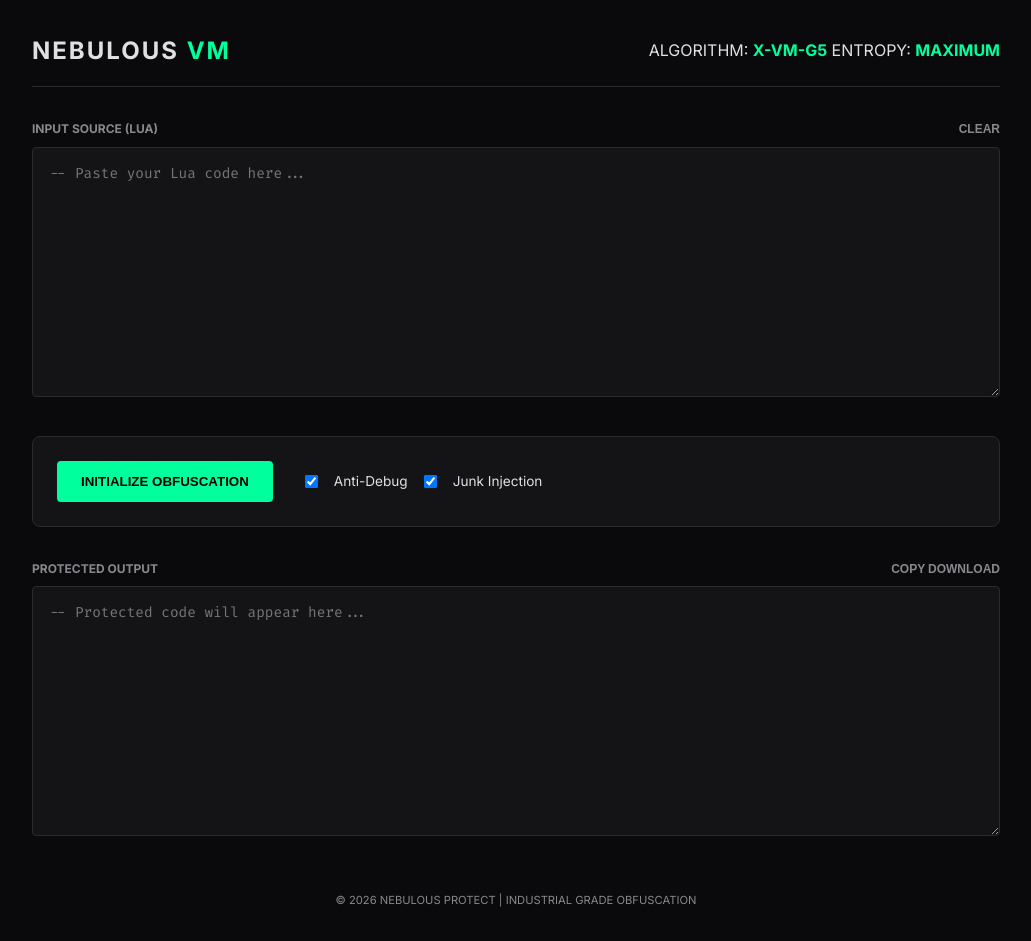
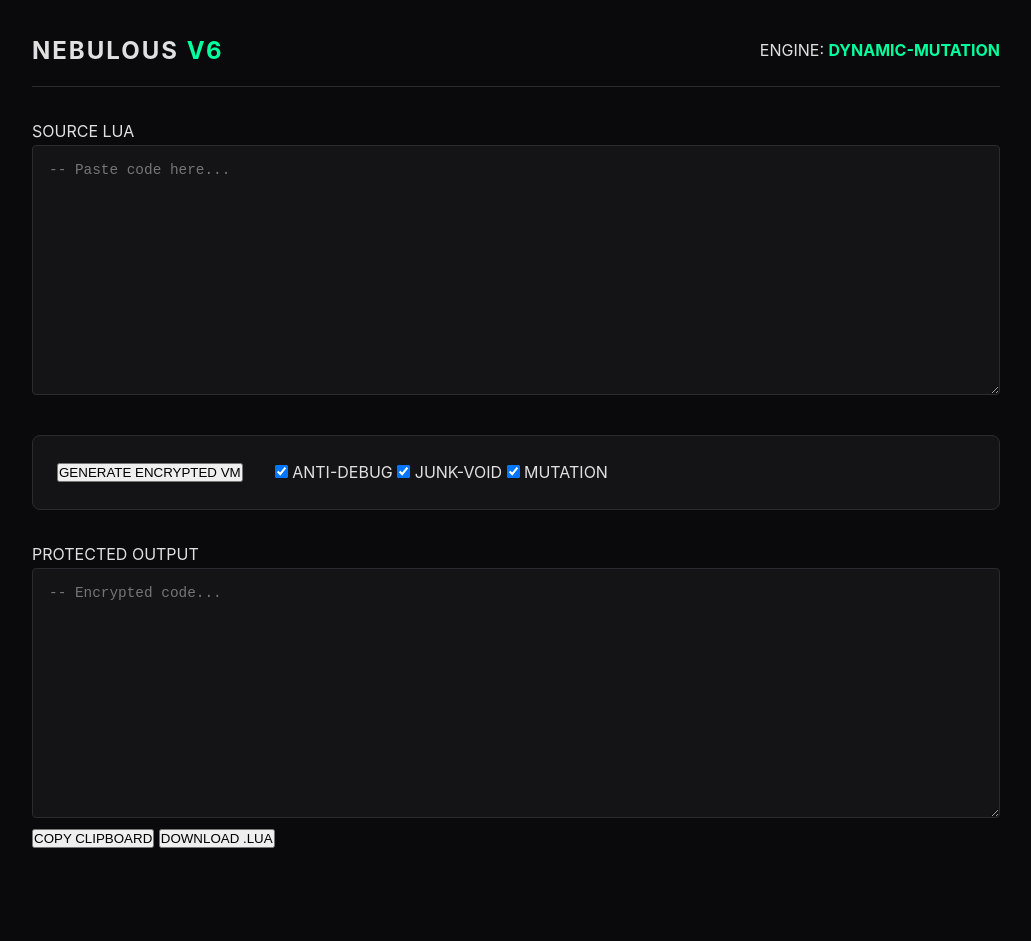
Before and after one commit to Zero-NSR/luau-obfuscator, a plain HTML site: page index.html in a window 1280 px wide. Shown: the whole page, without its empty margins (124-1155 px from the left). After the commit the page ends 883 px from the top, so only its background shows below. Drawn offline with Linux system fonts and the light colour scheme.

Commit message:
Update title and restructure HTML layout

```diff
--- a/index.html
+++ b/index.html
@@ -3,58 +3,37 @@
 <head>
     <meta charset="UTF-8">
     <meta name="viewport" content="width=device-width, initial-scale=1.0">
-    <title>NEBULOUS | Extreme Lua Obfuscator</title>
+    <title>NEBULOUS | X-VM GENERATOR</title>
     <link rel="stylesheet" href="style.css">
-    <link href="https://fonts.googleapis.com/css2?family=Fira+Code:wght@400;600&family=Inter:wght@400;700&display=swap" rel="stylesheet">
 </head>
 <body class="dark-mode">
     <div class="container">
         <header>
-            <div class="logo">NEBULOUS <span>VM</span></div>
-            <div class="status-bar">
-                <span class="status-item">ALGORITHM: <span class="highlight">X-VM-G5</span></span>
-                <span class="status-item">ENTROPY: <span class="highlight">MAXIMUM</span></span>
+            <div class="logo">NEBULOUS <span>V6</span></div>
+            <div class="status">ENGINE: <span class="highlight">DYNAMIC-MUTATION</span></div>
+        </header>
+        <main>
+            <div class="editor-container">
+                <label>SOURCE LUA</label>
+                <textarea id="input-code" spellcheck="false" placeholder="-- Paste code here..."></textarea>
             </div>
-        </header>
-
-        <main>
-            <section class="editor-section">
-                <div class="label-row">
-                    <label>INPUT SOURCE (LUA)</label>
-                    <button id="clear-btn" class="btn-text">CLEAR</button>
-                </div>
-                <textarea id="input-code" placeholder="-- Paste your Lua code here..."></textarea>
-            </section>
-
             <div class="controls">
-                <button id="obfuscate-btn" class="primary-btn">INITIALIZE OBFUSCATION</button>
-                <div class="options">
-                    <label class="checkbox-container">
-                        <input type="checkbox" id="anti-debug" checked>
-                        <span class="checkmark"></span> Anti-Debug
-                    </label>
-                    <label class="checkbox-container">
-                        <input type="checkbox" id="junk-code" checked>
-                        <span class="checkmark"></span> Junk Injection
-                    </label>
+                <button id="obfuscate-btn" class="main-btn">GENERATE ENCRYPTED VM</button>
+                <div class="switches">
+                    <label><input type="checkbox" id="anti-debug" checked> ANTI-DEBUG</label>
+                    <label><input type="checkbox" id="junk-code" checked> JUNK-VOID</label>
+                    <label><input type="checkbox" id="mutate" checked> MUTATION</label>
                 </div>
             </div>
-
-            <section class="editor-section">
-                <div class="label-row">
-                    <label>PROTECTED OUTPUT</label>
-                    <div class="btn-group">
-                        <button id="copy-btn" class="btn-text">COPY</button>
-                        <button id="download-btn" class="btn-text">DOWNLOAD</button>
-                    </div>
-                </div>
-                <textarea id="output-code" readonly placeholder="-- Protected code will appear here..."></textarea>
-            </section>
+            <div class="editor-container">
+                <label>PROTECTED OUTPUT</label>
+                <textarea id="output-code" readonly spellcheck="false" placeholder="-- Encrypted code..."></textarea>
+            </div>
+            <div class="actions">
+                <button id="copy-btn">COPY CLIPBOARD</button>
+                <button id="download-btn">DOWNLOAD .LUA</button>
+            </div>
         </main>
-
-        <footer>
-            <p>&copy; 2026 NEBULOUS PROTECT | INDUSTRIAL GRADE OBFUSCATION</p>
-        </footer>
     </div>
     <script src="script.js"></script>
 </body>
```
